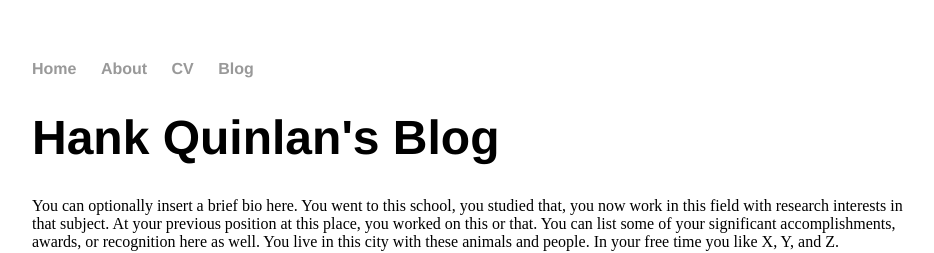
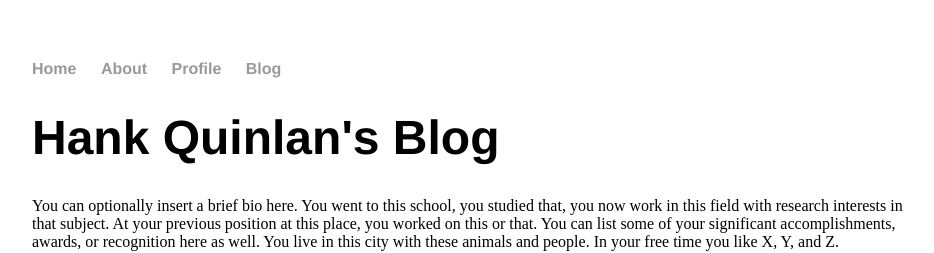
Before and after one commit to oluarolu/oluarolu.github.io, a Jekyll site: the page built from about/index.html, in a window 1280 px wide. Shown: the top 253 px of the page, without its empty margins (160-1094 px from the left). Built offline with Jekyll 4.4.1, drawn with Linux system fonts in a browser that asks for light colours.

Commit message:
Update default.html

```diff
--- a/_layouts/default.html
+++ b/_layouts/default.html
@@ -10,7 +10,7 @@
 	    		<ul>
 	        		<li><a href="/">Home</a></li>
 		        	<li><a href="/about">About</a></li>
-	        		<li><a href="/cv">CV</a></li>
+	        		<li><a href="/profile">Profile</a></li>
 	        		<li><a href="/blog">Blog</a></li>
 	    		</ul>
 			</nav>
```
